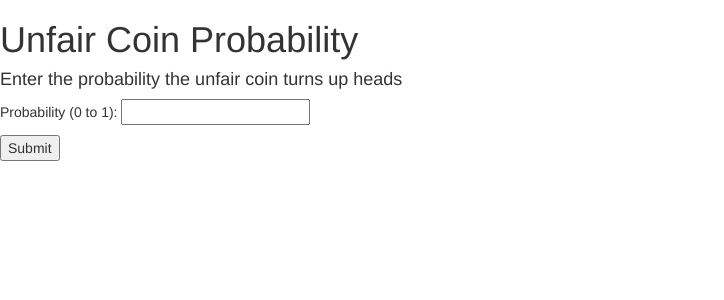
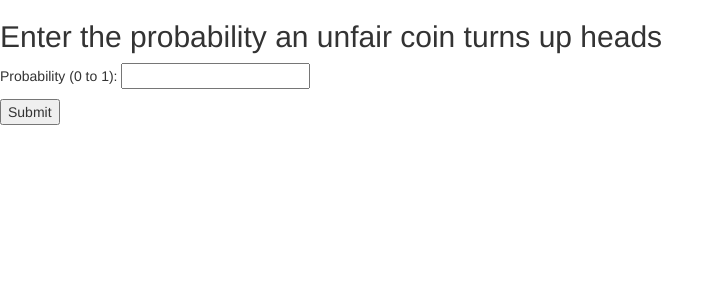
Before and after one commit to xofbd/unfair-coin-bayes, a Flask app: page /index in a window 1280 px wide. Shown: the top 300 px of the page, without its empty margins (0-724 px from the left). Run offline with Flask 2, Linux system fonts and the light colour scheme; parts of the project's set-up code (start-up, migrations or seed data) failed here and were passed over; some libraries are stand-ins or nearby versions.

Commit message:
change text

```diff
--- a/templates/index.html
+++ b/templates/index.html
@@ -9,11 +9,8 @@
   </head>
   <body>
     <div class=page>
-      <h1>Unfair Coin Probability</h1>
+      <h2>Enter the probability an unfair coin turns up heads</h1>
       <div class=metanav>
-
-	<h4>Enter the probability the unfair coin turns up heads</h4>
-
 	<form id='input' method='post' action='plot'>
 	  <p>
 	    Probability (0 to 1): <input type='text' name='probability' />
```
